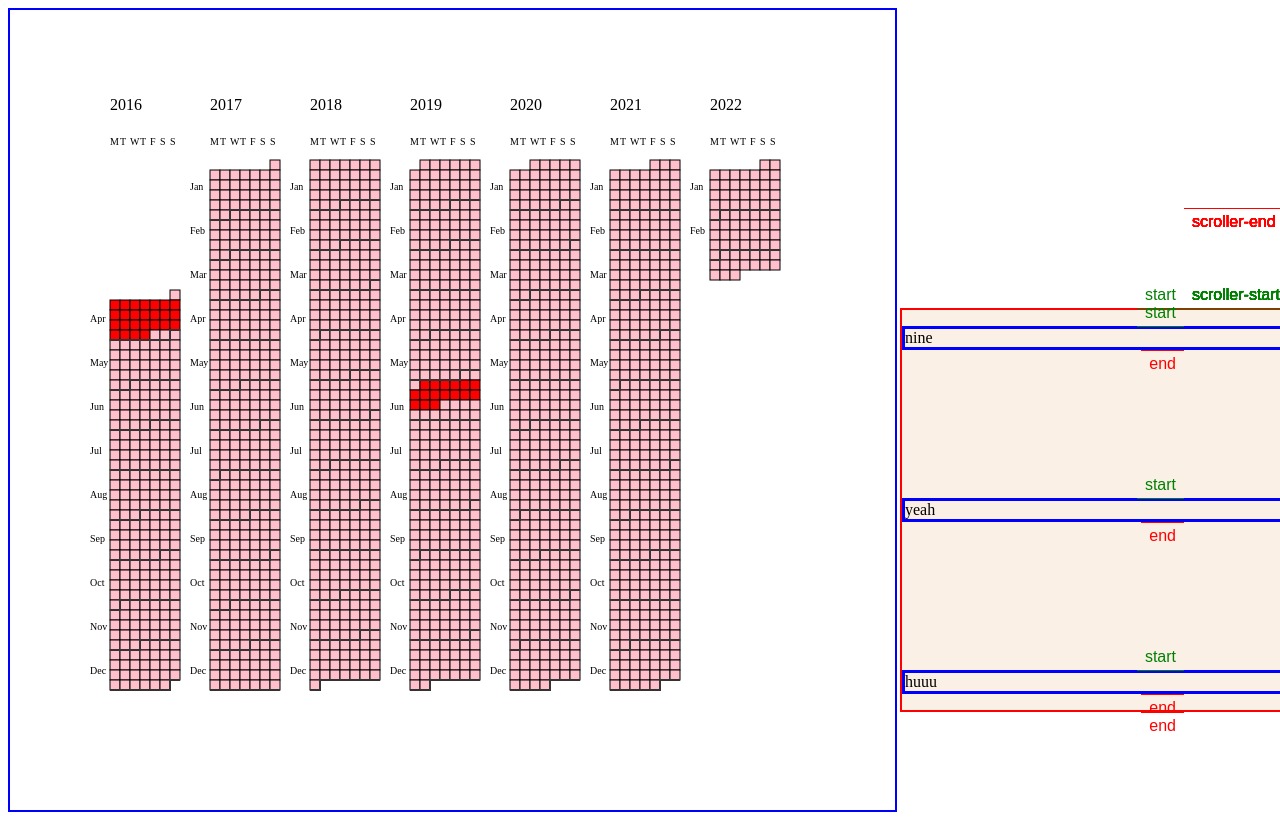
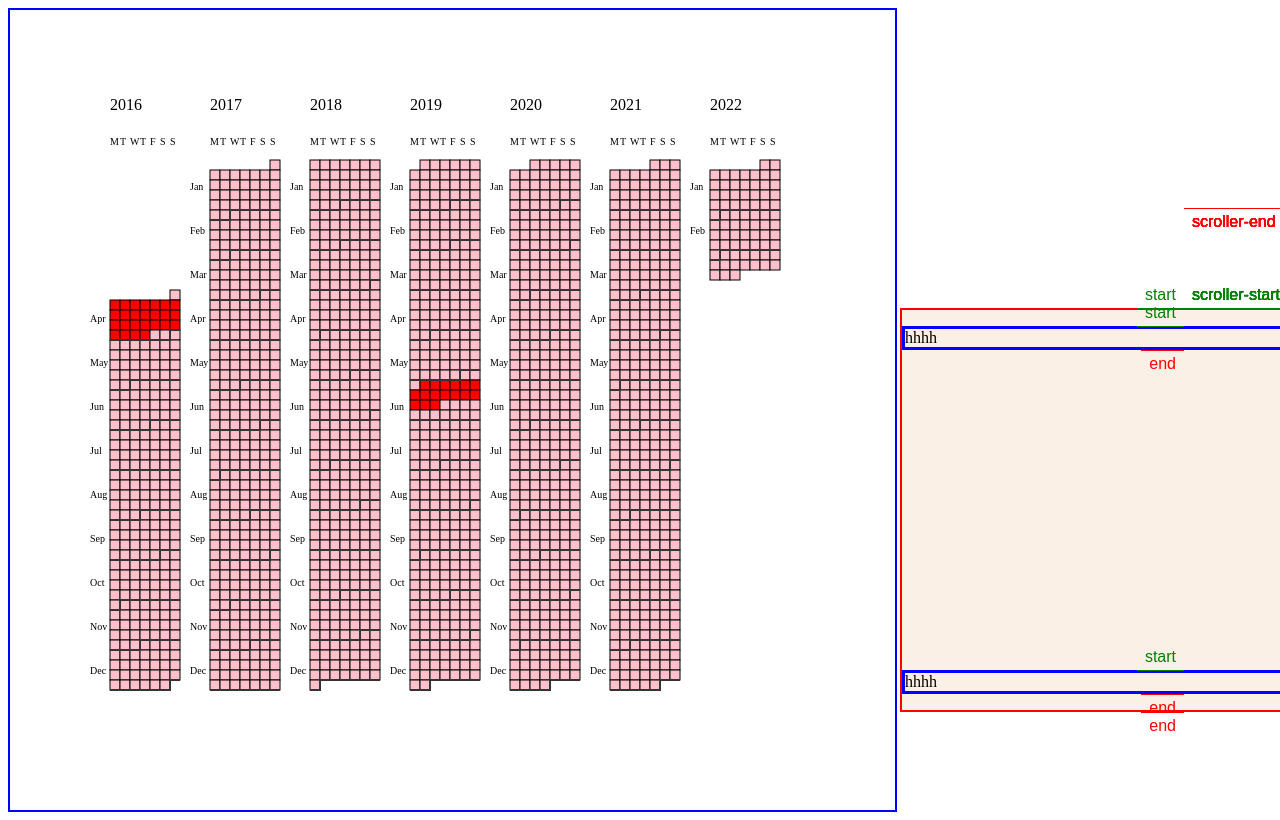
Before and after one commit to eadehemingway/nazanin, a React (Create React App) app: page / in a window 1280 px wide. Built offline with nearby package versions, Linux system fonts and the light colour scheme.

Commit message:
replace text_arr with events array

```diff
--- a/src/components/TTContainer.js
+++ b/src/components/TTContainer.js
@@ -14,7 +14,7 @@ export function TextContainer({ setLayer, setStage }){
             {LAYERS.map((l,i)=> <TTLayer
                 key={i}
                 layer={l.name}
-                text_arr={l.text_arr}
+                events={l.events}
                 setLayer={setLayer}
                 setStage={setStage}
                 tl={tl}
--- a/src/components/TTLayer.js
+++ b/src/components/TTLayer.js
@@ -4,7 +4,7 @@ import { ScrollTrigger } from "gsap/dist/ScrollTrigger";
 import { TTText } from "./TTText";
 import { useEffect } from "react";
 
-export function TTLayer({ layer, setLayer, tl, text_arr, setStage }){
+export function TTLayer({ layer, setLayer, tl, events, setStage }){
     const inner_tl = gsap.timeline({});
 
     useEffect(() => {
@@ -23,9 +23,9 @@ export function TTLayer({ layer, setLayer, tl, text_arr, setStage }){
     return (
 
         <TextWrapper id={layer}>
-            {text_arr.map((t,i)=> <TTText
-                text={t}
-                key={`${t}-${i}`}
+            {events.map((t,i)=> <TTText
+                text={t.description}
+                key={`${t.id}-${i}`}
                 inner_tl={inner_tl}
                 index={i}
                 setStage={setStage}
--- a/src/data/CONSTANTS.js
+++ b/src/data/CONSTANTS.js
@@ -11,14 +11,17 @@ export const LAYER_NAMES = {
 export const LAYERS = [
     {
         name: LAYER_NAMES.politics,
-        text_arr: ["nine", "yeah", "huuu"],
         type: "fill",
         events: [
             {
+                id: "w",
+                description: "hhhh",
                 start_date: new Date("April 03, 2016 00:00:00"),
                 end_date: new Date("April 29, 2016 00:00:00")
             },
             {
+                id: "q",
+                description: "hhhh",
                 start_date: new Date("June 03, 2019 00:00:00"),
                 end_date: new Date("June 20, 2019 00:00:00")
             }
@@ -26,14 +29,17 @@ export const LAYERS = [
     },
     {
         name: LAYER_NAMES.location,
-        text_arr: ["cock", "yuuu", "lana", "minl"],
         type: "fill",
         events: [
             {
+                id: "a",
+                description: "hhhh",
                 start_date: new Date("April 03, 2020 00:00:00"),
                 end_date: new Date("April 30, 2020 00:00:00")
             },
             {
+                id: "b",
+                description: "hhhh",
                 start_date: new Date("April 03, 2021 00:00:00"),
                 end_date: new Date("April 04, 2021 00:00:00")
             }
--- a/src/services/getDataDividers.js
+++ b/src/services/getDataDividers.js
@@ -6,7 +6,7 @@ export function getDividerPathLookup(){
     const obj = {};
     LAYERS.forEach((lay_obj)=> {
         const layer_obj = {};
-        lay_obj.text_arr.forEach((_, stage_index)=>{
+        lay_obj.events.forEach((_, stage_index)=>{
             layer_obj[stage_index] = getDividerPathForStage(lay_obj.name, stage_index);
         });
         obj[lay_obj.name] = layer_obj;
```
